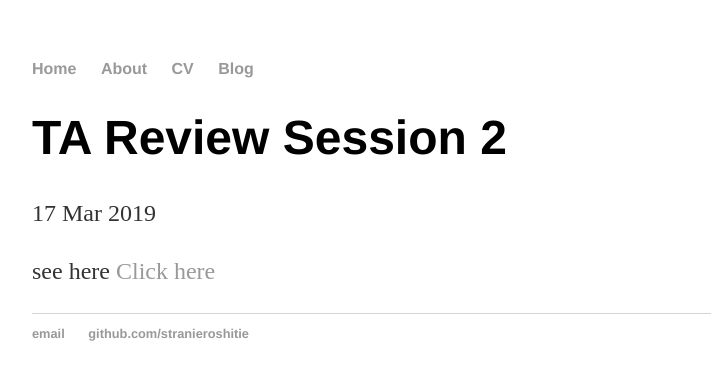
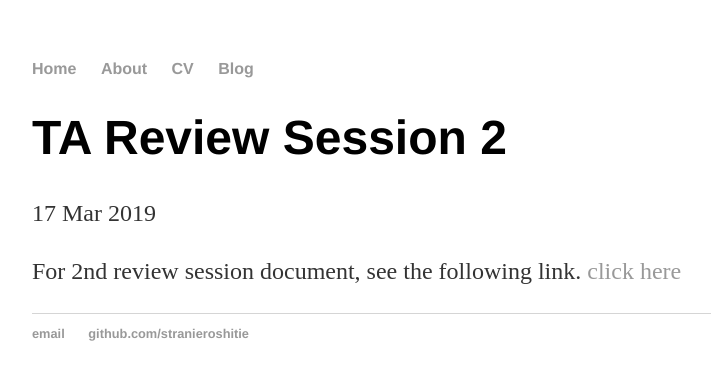
Before and after one commit to stranieroshitie/stranieroshitie.github.io, a Jekyll site: the page built from _posts/2019-03-17-TA-Review-Session-2.md, in a window 1280 px wide. Shown: the top 380 px of the page, without its empty margins (160-871 px from the left). Built offline with Jekyll 4.4.1, drawn with Linux system fonts in a browser that asks for light colours.

Commit message:
Update 2019-03-17-TA-Review-Session-2.md

```diff
--- a/_posts/2019-03-17-TA-Review-Session-2.md
+++ b/_posts/2019-03-17-TA-Review-Session-2.md
@@ -3,5 +3,5 @@ layout: post
 title: "TA Review Session 2"
 date: 2019-03-17
 ---
-
-see here  [Click here]({{site.baseurl}}/ta_review_session/session2.pdf)
+For 2nd review session document, see the following link.
+[click here]({{site.baseurl}}/TA Review Session/TA_Review_Session_2.pdf)
```
